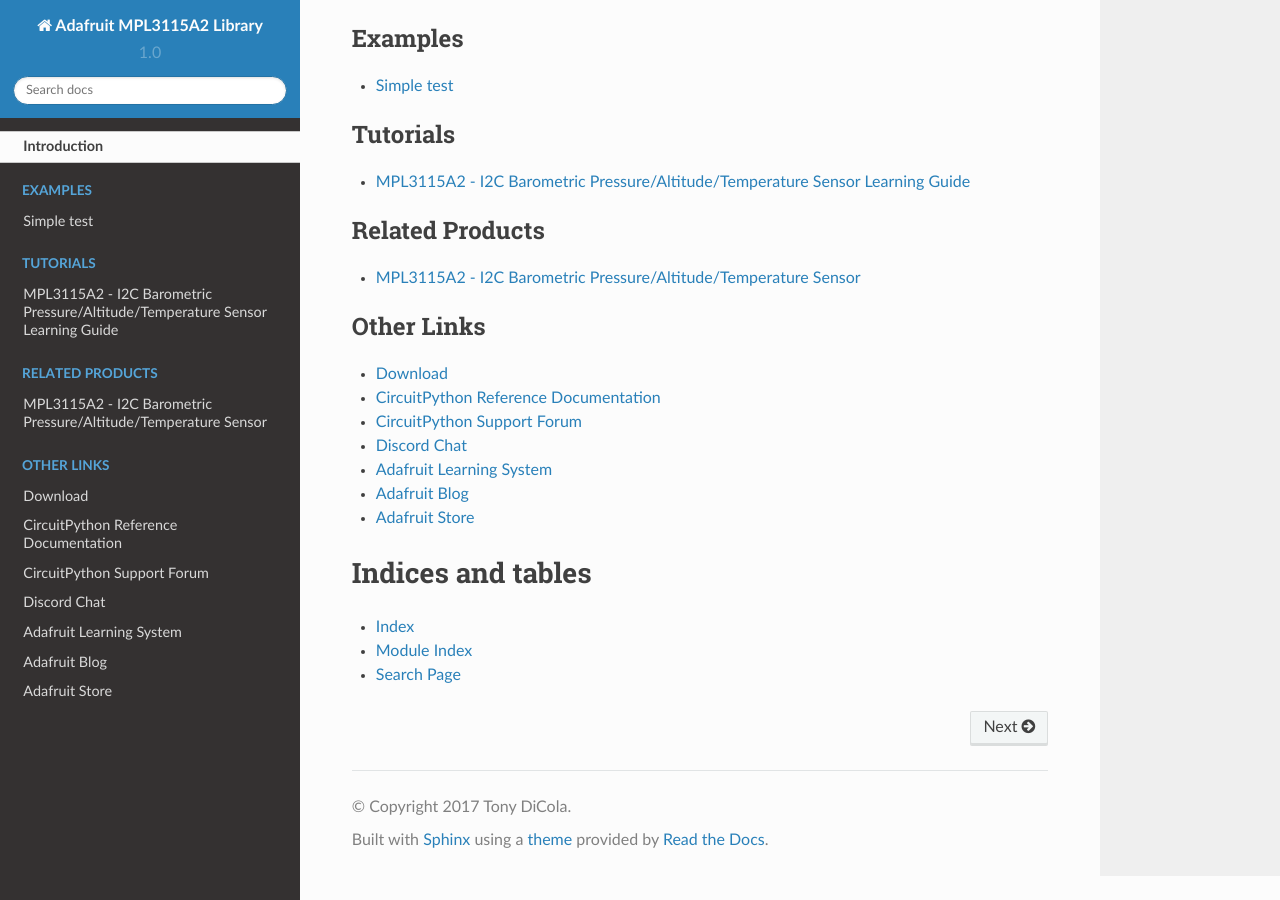
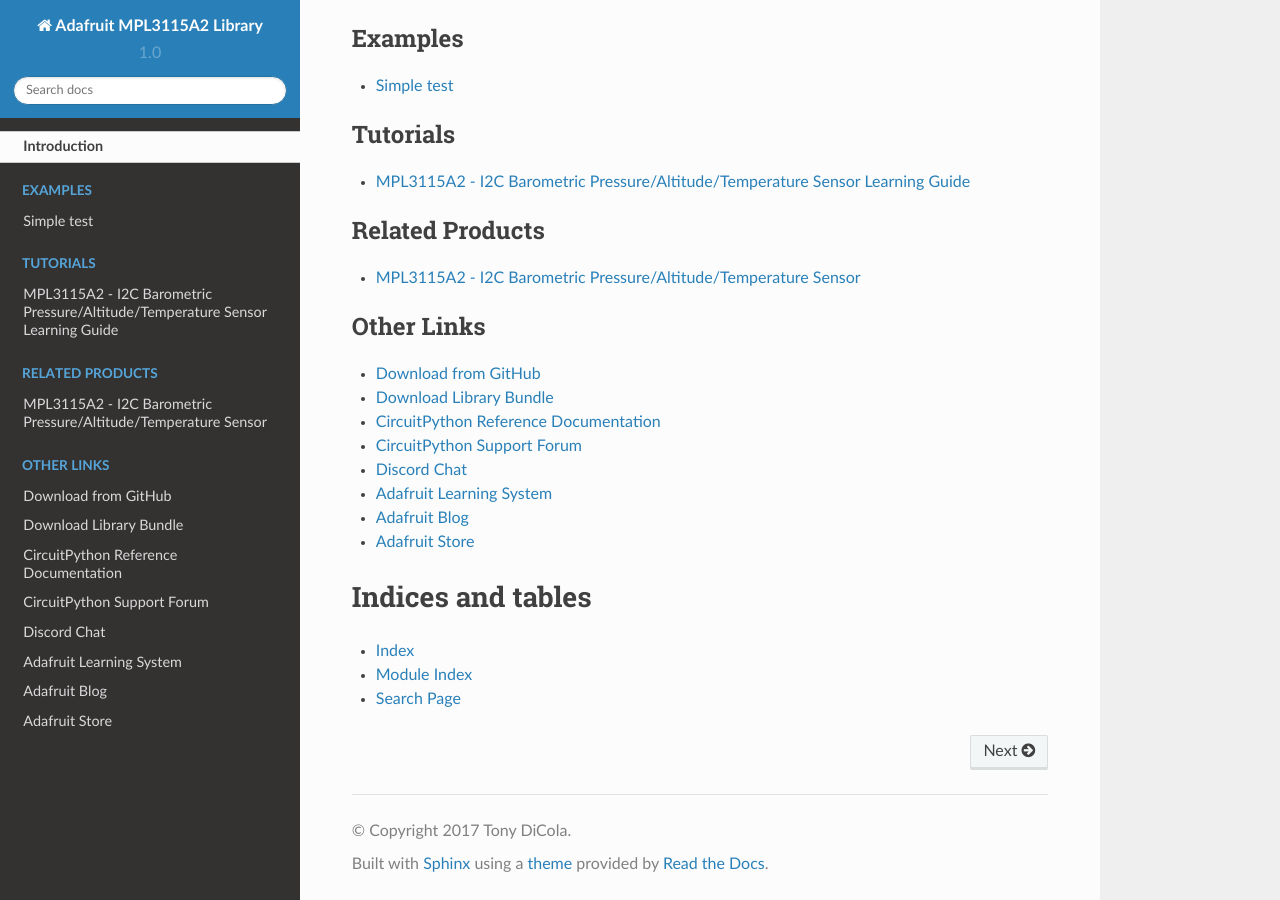
Before and after one commit to adafruit/Adafruit_CircuitPython_MPL3115A2, a Sphinx documentation site: the page built from docs/index.rst, in a window 1280 px wide and 900 px high, scrolled down 1419 px. Built offline with Sphinx 7.4.7 and the Read the Docs theme 2.0.0, drawn with Linux system fonts in a browser that asks for light colours.

Commit message:
Added cp.org link to index.rst

```diff
--- a/docs/index.rst
+++ b/docs/index.rst
@@ -33,7 +33,8 @@
 .. toctree::
     :caption: Other Links
 
-    Download <https://github.com/adafruit/Adafruit_CircuitPython_MPL3115A2/releases/latest>
+    Download from GitHub <https://github.com/adafruit/Adafruit_CircuitPython_MPL3115A2/releases/latest>
+    Download Library Bundle <https://circuitpython.org/libraries>
     CircuitPython Reference Documentation <https://docs.circuitpython.org>
     CircuitPython Support Forum <https://forums.adafruit.com/viewforum.php?f=60>
     Discord Chat <https://adafru.it/discord>
```
